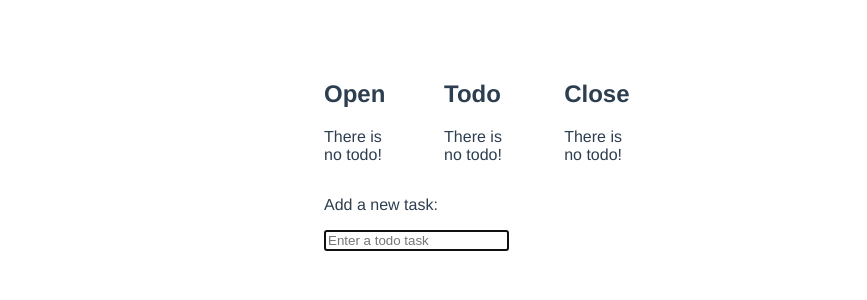
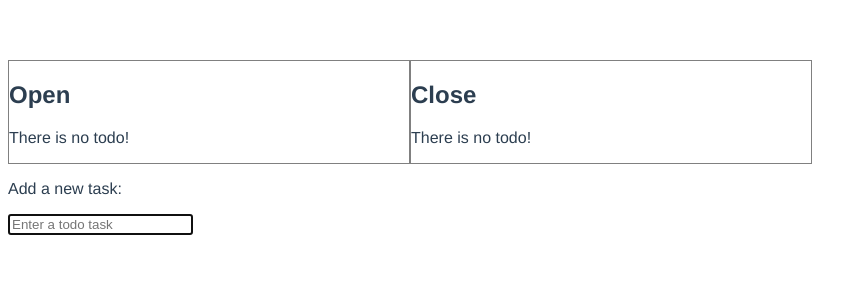
Before and after one commit to tuanlc/todo, a Vue app: page / in a window 1280 px wide. Shown: the top 300 px of the page, without its empty margins (0-867 px from the left). Built offline with nearby package versions, Linux system fonts and the light colour scheme.

Commit message:
Add vuex to maintain state

```diff
--- a/package.json
+++ b/package.json
@@ -9,8 +9,10 @@
   },
   "dependencies": {
     "core-js": "^3.1.2",
+    "uuid": "^3.3.3",
     "vue": "^2.6.10",
-    "vuedraggable": "^2.23.2"
+    "vuedraggable": "^2.23.2",
+    "vuex": "^3.1.2"
   },
   "devDependencies": {
     "@vue/cli-plugin-babel": "^4.0.0",
--- a/src/App.vue
+++ b/src/App.vue
@@ -1,8 +1,8 @@
 <template>
   <div id="app">
-    <draggable class="container" group="categories" @start="drag=true" @end="drag=false">
-      <div v-for="(category, index) in categories" :key="index">
-        <todo-list v-bind:category="category" :todos="todos" />
+    <draggable class="container" group="labels" @start="drag=true" @end="drag=false">
+      <div class="container-item" v-for="(label, index) in labels" :key="index">
+        <todo-list v-bind:label="label" :todos="todos" />
       </div>
     </draggable>
     <todo-form @on-adding="addTodo"/>
@@ -10,9 +10,11 @@
 </template>
 
 <script>
+
+import draggable from 'vuedraggable'
 import TodoList from './components/TodoList.vue'
 import TodoForm from './components/TodoForm.vue'
-import draggable from 'vuedraggable'
+import { mapState, mapActions } from 'vuex'
 
 export default {
   name: 'app',
@@ -22,17 +24,20 @@ export default {
     draggable
   },
   data() {
-    return {
-      todos: [],
-      categories: ["Open", "Todo", "Close"]
-    }
+    return {}
   },
   methods: {
-    addTodo(title) {
-      this.todos.push({
-        title
-      });
-    }
+    ...mapActions({
+      addTodo (title) {
+        this.$store.dispatch('addTodo', { title });
+      }
+    })
+  },
+  computed: {
+    ...mapState([
+      "todos",
+      "labels"
+    ])
   }
 }
 </script>
@@ -45,7 +50,7 @@ export default {
   align-content: center;
   color: #2c3e50;
   margin-top: 60px;
-  width: 50%;
+  width: 100%;
   margin-left: auto;
   margin-right: auto;
 }
@@ -54,4 +59,9 @@ export default {
   display: flex;
   flex-direction: row;
 }
+
+.container-item {
+  width: 25em;
+  border: solid gray 1px;
+}
 </style>
--- a/src/components/TodoList.vue
+++ b/src/components/TodoList.vue
@@ -1,6 +1,6 @@
 <template>
   <div class="todo-list">
-    <h2>{{ category }}</h2>
+    <h2>{{ label }}</h2>
     <draggable group="todos" @start="drag=true" @end="drag=false">
       <div v-for="(todo, index) in todos" :key="index">
         <todo-item v-bind:todo="todo" />
@@ -23,7 +23,7 @@ export default {
       type: Array,
       required: true
     },
-    category: {
+    label: {
       type: String,
       required: true
     }
--- a/src/main.js
+++ b/src/main.js
@@ -1,8 +1,60 @@
 import Vue from 'vue'
 import App from './App.vue'
+import Vuex from 'vuex'
+import uuidv4 from 'uuid/v4'
 
 Vue.config.productionTip = false
 
+Vue.use(Vuex)
+
+const store = new Vuex.Store({
+  state: {
+    todos: [],
+    labels: ["Open", "Close"]
+  },
+  getters: {},
+  mutations: {
+    addTodo (state, todo) {
+      todo.id = todo.id || uuidv4()
+      if (state.todos.find(_todo => _todo.id === todo.id)) {
+        throw new Error("To do id is duplicated. Please use updateTodo method if you want to update a specific todo")
+      }
+
+      state.todos.push(todo)
+    },
+    removeTo (state, id) {
+      const todo = state.todos.find(todo => todo.id === id)
+
+      if (todo) {
+        const index = state.todos.indexOf(todo)
+
+        state.todos.splice(index, 1)
+      }
+    },
+    updateTodo (state, todo) {
+      const found = state.todos.find(_todo => _todo.id === todo.id)
+
+      if (!found) {
+        throw new Error(`Todo ${todo} does not exist. Please use addTodo method if you want to add a new todo`)
+      }
+
+      state.todos.push(todo);
+    }
+  },
+  actions: {
+    addTodo ({ commit }, todo) {
+      commit('addTodo', todo)
+    },
+    removeTo ({ commit }, id) {
+      commit('removeTo', id)
+    },
+    updateTodo ({ commit }, todo) {
+      commit('updateTodo', todo)
+    }
+  }
+})
+
 new Vue({
   render: h => h(App),
+  store
 }).$mount('#app')
```
Also changed, not shown: 1 other file (tests, documents, lock files or other folders).
